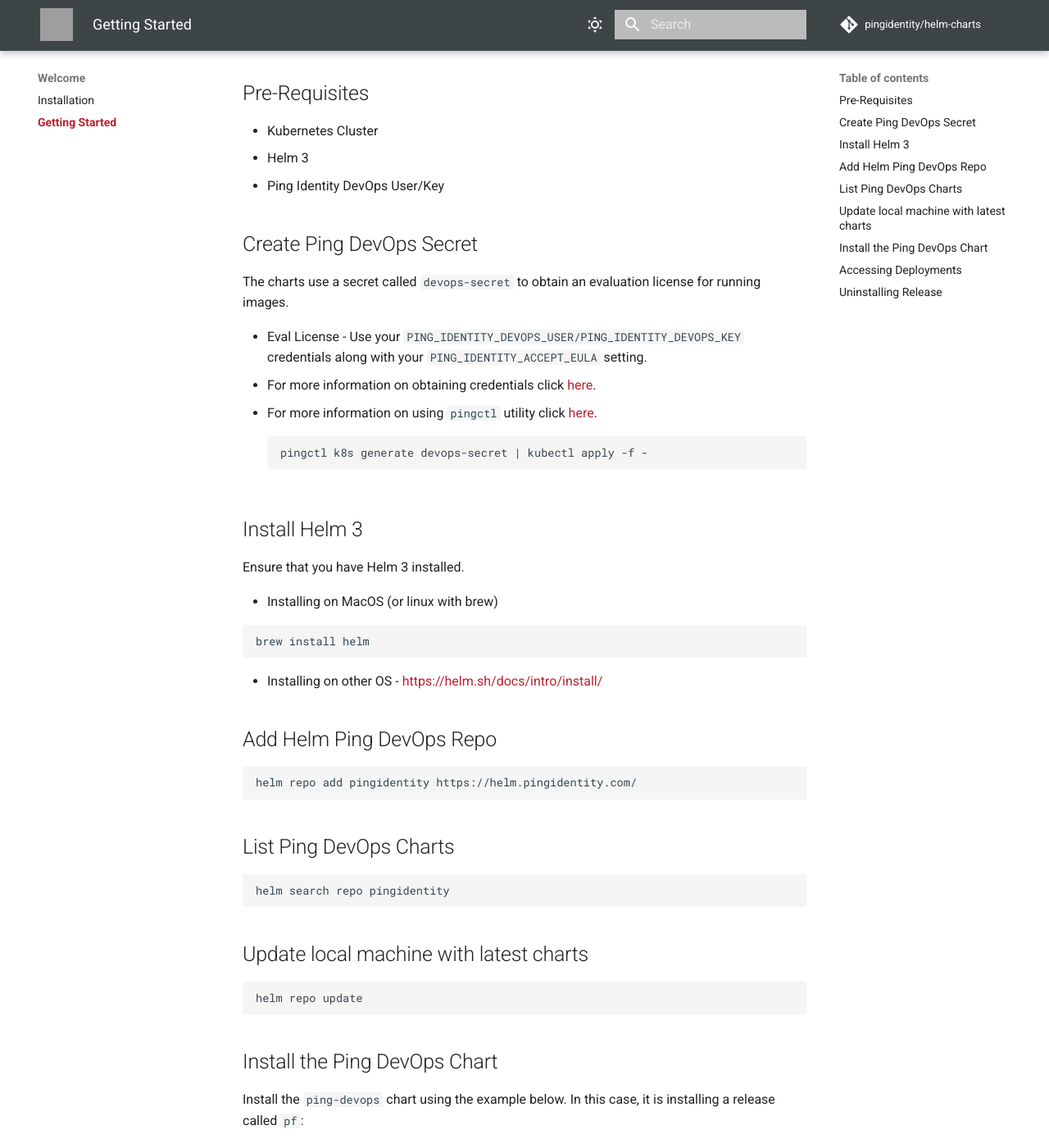
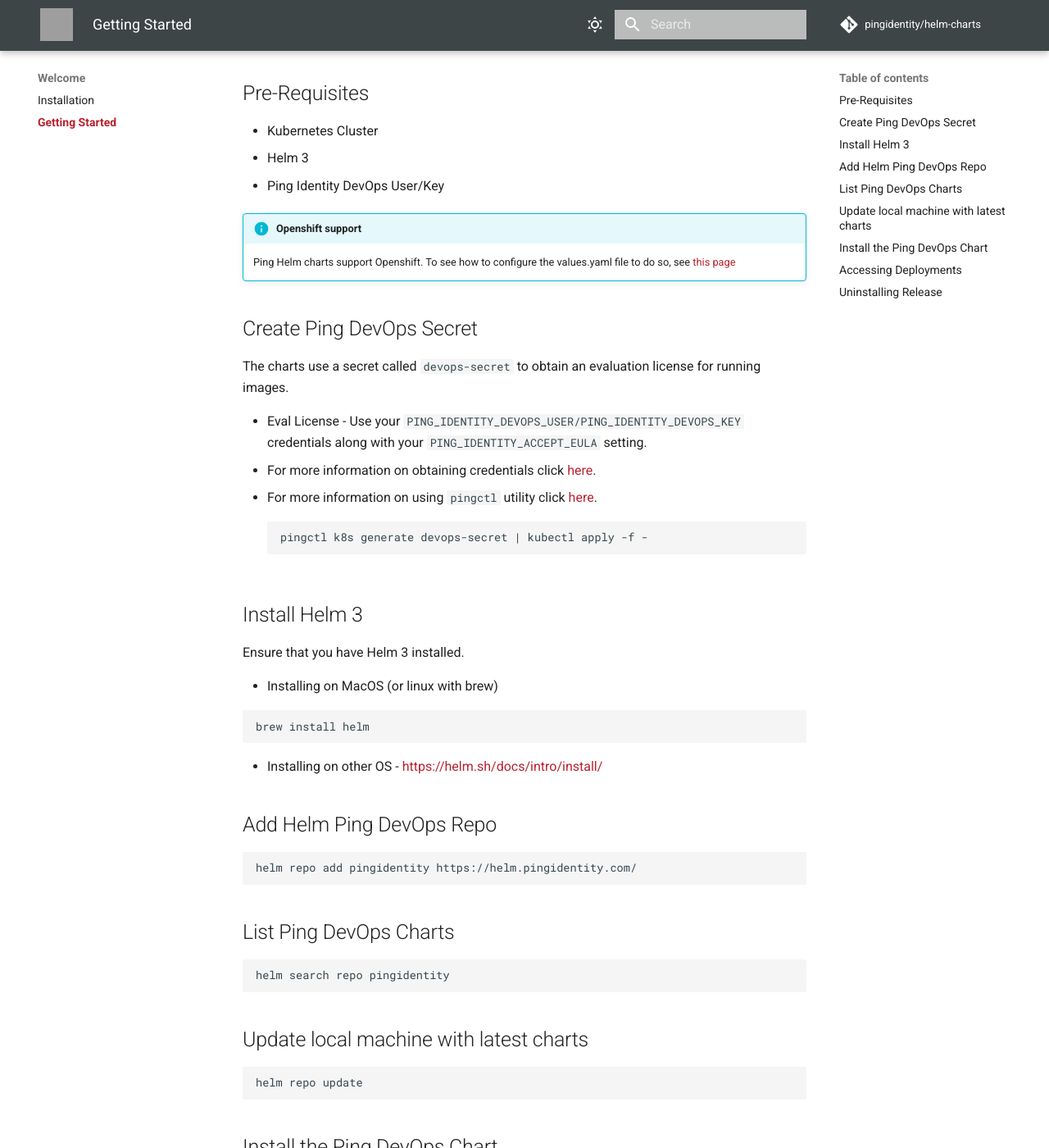
Before and after one commit to pingidentity/helm-charts, an MkDocs documentation site: the page built from docs/getting-started.md, in a window 1280 px wide and 1400 px high, scrolled down 237 px. Shown: the whole window at 82% size. Built offline with MkDocs 1.6.1 and Material for MkDocs 9.7.7, drawn with Linux system fonts in a browser that asks for light colours; comment, search, counter and statistics services are not loaded; grey boxes are pictures that could not be loaded.

Commit message:
Add Openshift guidance

```diff
--- a/docs/getting-started.md
+++ b/docs/getting-started.md
@@ -7,6 +7,10 @@
 * Kubernetes Cluster
 * Helm 3
 * Ping Identity DevOps User/Key
+
+!!! info "Openshift support"
+    Ping Helm charts support Openshift.  To see how to configure the values.yaml file to do so, see [this page](config/openshift.md)
+
 
 ## Create Ping DevOps Secret
 
--- a/docs/mkdocs/overrides/stylesheets/extra.css
+++ b/docs/mkdocs/overrides/stylesheets/extra.css
@@ -190,6 +190,11 @@
     padding-top: 10px;
 }
 
+/* remove bottom navigation */
+.md-footer__inner:not([hidden]) {
+    display: none
+}
+
 div.banner,
 div.iconbox {
     border-color: var(--md-icon-box-border-color);
--- a/mkdocs.yml
+++ b/mkdocs.yml
@@ -14,6 +14,7 @@
   features:
     - navigation.tabs
     - instant
+    - navigation.top
 
   palette:
     - media: "(prefers-color-scheme: light)"
@@ -63,6 +64,7 @@
       - VolumeMounts: "config/volume-mounts.md"
       - Workload: "config/workload.md"
       - List of Supported Values: "config/supported-values.md"
+      - Openshift Configuration: "config/openshift.md"
   - Examples:
       - Introduction: "examples/index.md"
   - Release Notes:
```
Also changed, not shown: docs/config/openshift.md (added, +20 -0 lines).
